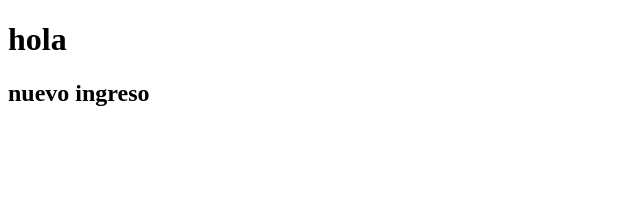
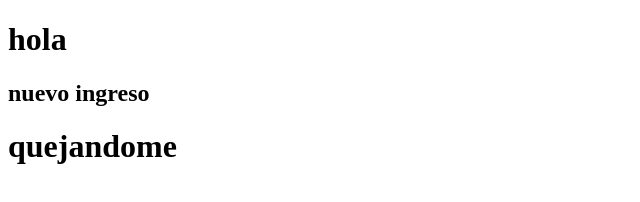
Before and after one commit to madeleineqz/sabado4, a plain HTML site: page index.html in a window 1280 px wide. Shown: the whole page, without its empty margins (0-640 px from the left). Drawn offline with Linux system fonts and the light colour scheme.

Commit message:
intentando

```diff
--- a/index.html
+++ b/index.html
@@ -8,5 +8,6 @@
 <body>
     <h1>hola</h1>
     <h2>nuevo ingreso</h2>
+    <h1>quejandome</h1>
 </body>
 </html>
```
